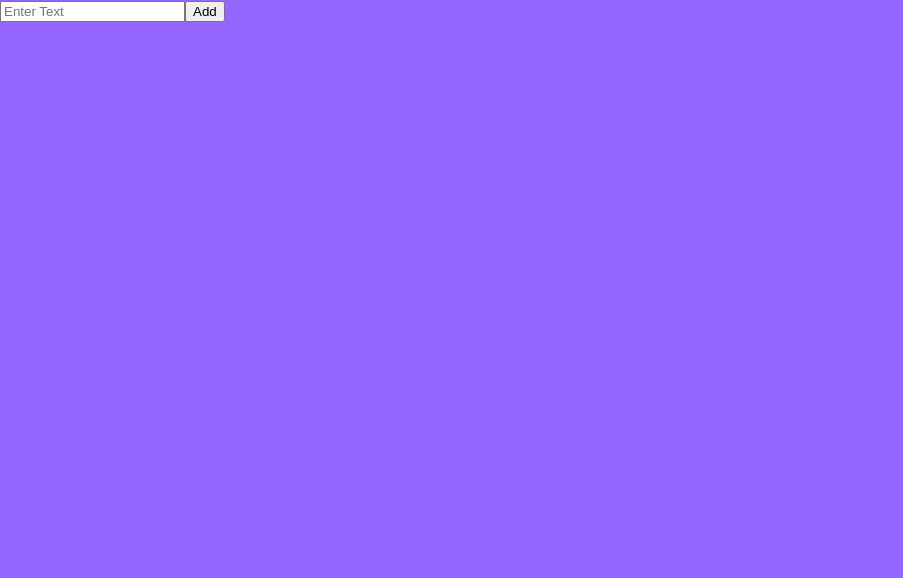
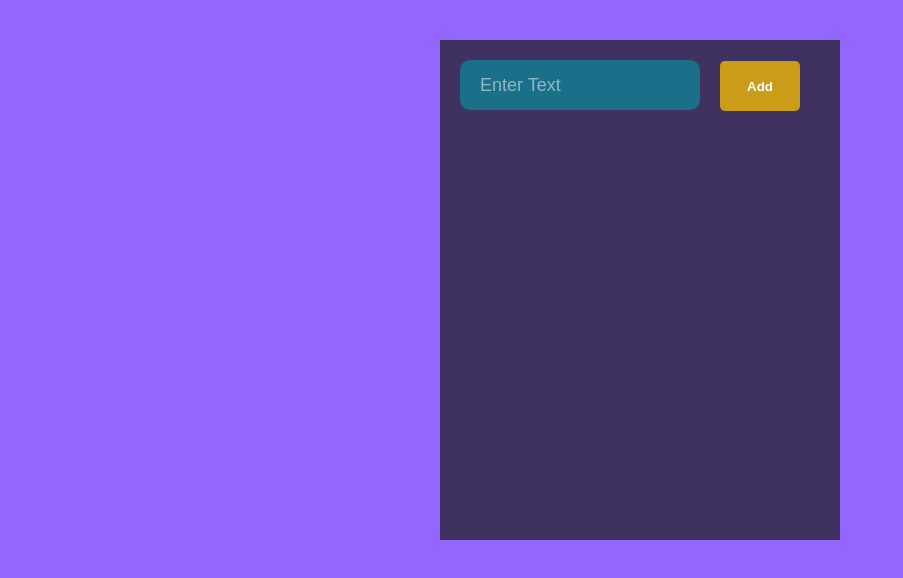
Before and after one commit to tracy-tucker/todolist, a React (Create React App) app: page / in a window 1280 px wide. Shown: the top 578 px of the page, without its empty margins (0-903 px from the left). Built offline with nearby package versions, Linux system fonts and the light colour scheme.

Commit message:
basic styling added

```diff
--- a/src/App.css
+++ b/src/App.css
@@ -1,3 +1,41 @@
 body {
   background-color: #9266ff;
 }
+
+.App {
+  background-color: #3f3160;
+  min-height: 500px;
+  width: 400px;
+  margin: 40px auto;
+}
+
+#to-do-form input {
+  background-color: rgba(27, 112, 137);
+  border: 0;
+  width: 200px;
+  height: 50px;
+  padding: 0 20px;
+  margin: 20px;
+  font-size: 18px;
+  border-radius: 10px;
+  color: white;
+}
+
+#to-do-form input::placeholder {
+  color: rgba(255, 255, 255, 0.5);
+}
+
+#to-do-form input:focus, #to-do-form button:focus {
+  outline: none;
+}
+
+#to-do-form button {
+  height: 50px;
+  width: 80px;
+  border-radius: 5px;
+  border: 0;
+  background-color: rgb(202, 156, 24);
+  cursor: pointer;
+  font-weight: bolder;
+  color: white;
+}
```
